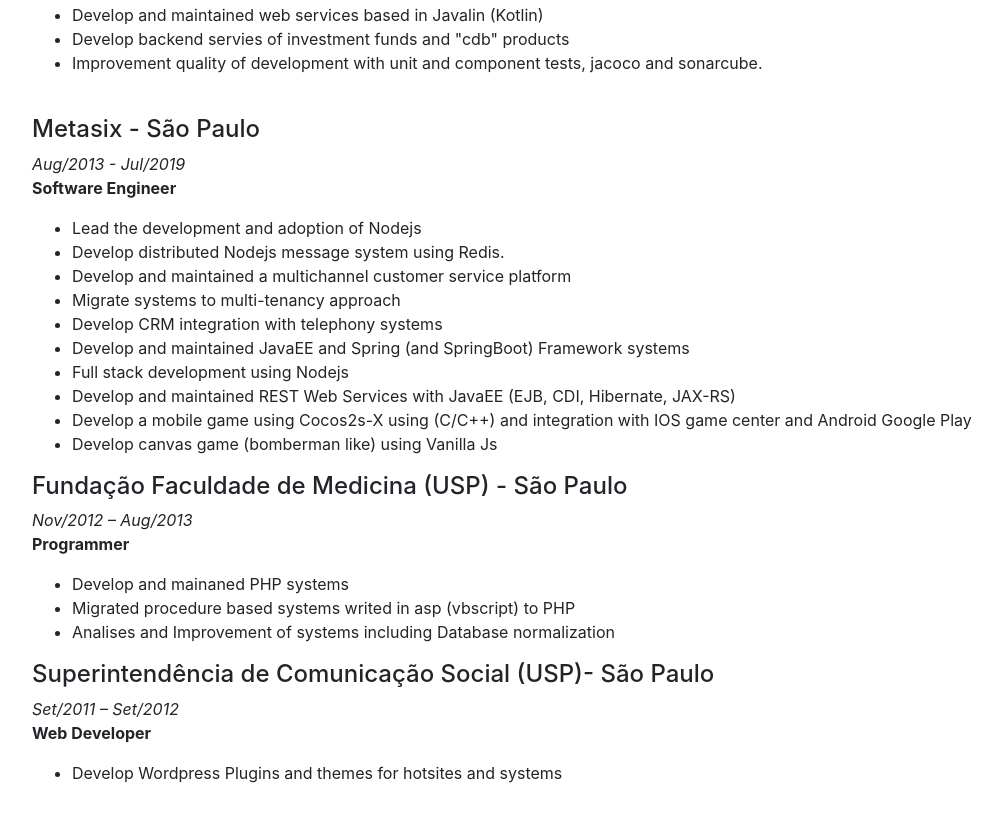
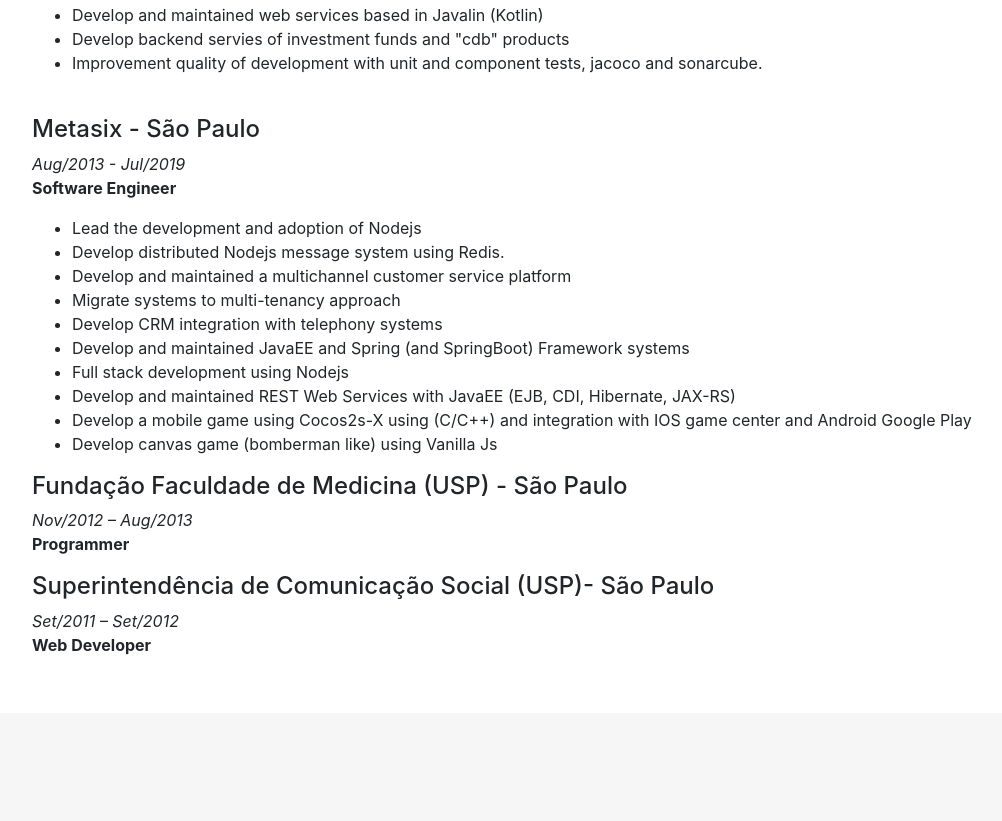
Before and after one commit to fabiomaciel/fabiomaciel.github.io, a plain HTML site: page index.html in a window 1280 px wide. Shown: the part 880-1701 px from the top of the page, without its empty margins (23-1025 px from the left). After the commit the page ends 1593 px from the top, so only its background shows below. Drawn offline with nearby package versions, Linux system fonts and the light colour scheme.

Commit message:
feat: remove old experience details

```diff
--- a/index.html
+++ b/index.html
@@ -95,17 +95,9 @@
 <a name="funda__o_faculdade_de_medicina__usp____s_o_paulo"></a><h4>Fundação Faculdade de Medicina (USP) - São Paulo<a class="anchorlink" href="#funda__o_faculdade_de_medicina__usp____s_o_paulo"></a></h4>
 <p><i>Nov/2012 – Aug/2013</i> <br/>
 <strong>Programmer</strong></p>
-<ul class="list">
-<li> Develop and mainaned PHP systems</li>
-<li> Migrated procedure based systems writed in asp (vbscript) to PHP</li>
-<li> Analises and Improvement of systems including Database normalization</li>
-</ul>
 <a name="superintend_ncia_de_comunica__o_social__usp___s_o_paulo"></a><h4>Superintendência de Comunicação Social (USP)- São Paulo<a class="anchorlink" href="#superintend_ncia_de_comunica__o_social__usp___s_o_paulo"></a></h4>
 <p><i>Set/2011 – Set/2012</i><br/>
 <strong>Web Developer</strong></p>
-<ul class="list">
-<li>Develop Wordpress Plugins and themes for hotsites and systems</li>
-</ul>
 </ul>
       </div>
     </div>
```
